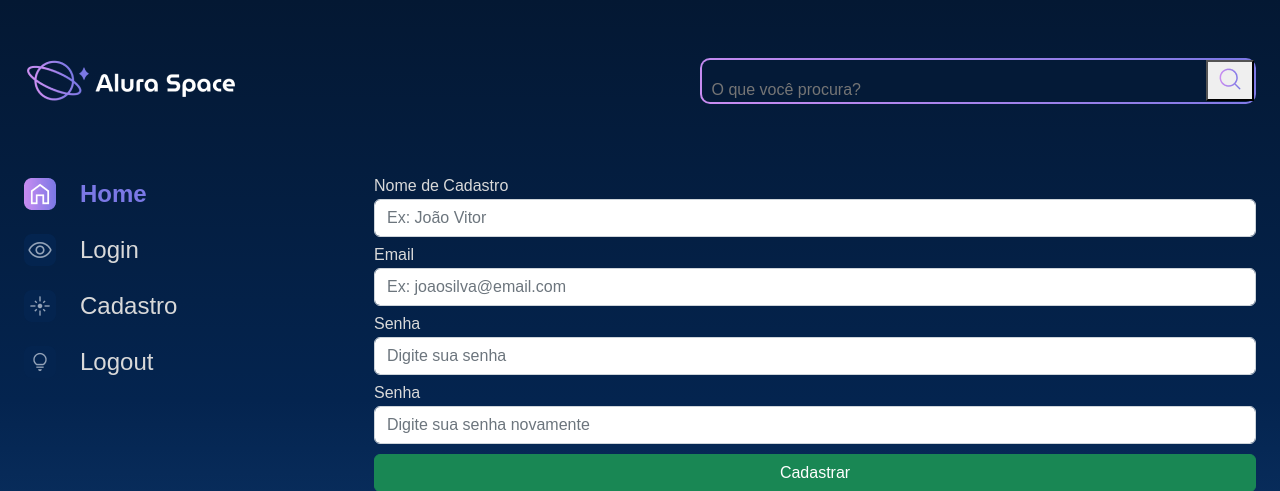
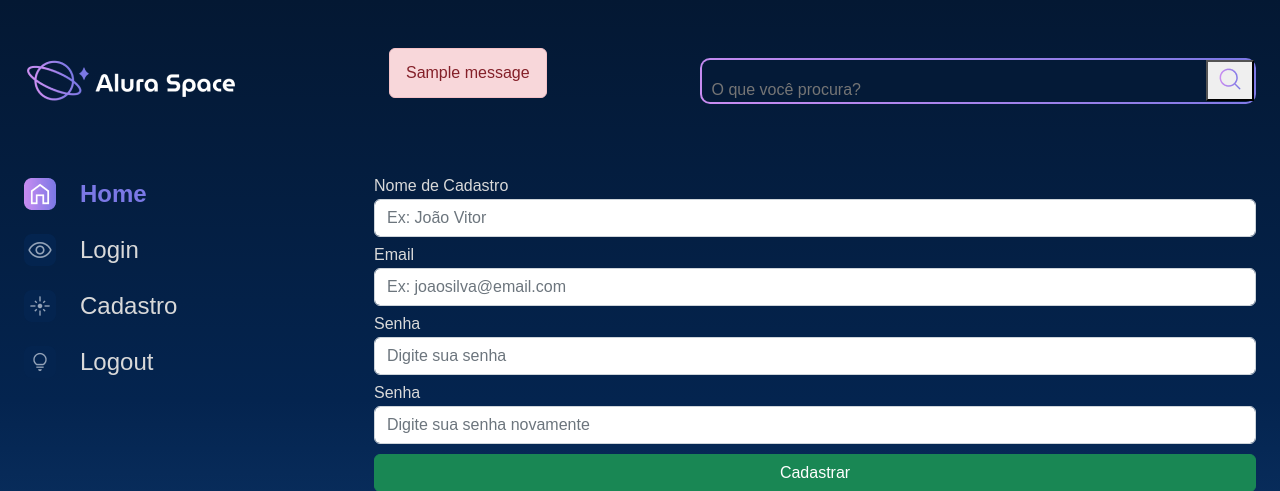
Before and after one commit to Jvsvic/alura-space, a Django app: page /cadastro in a window 1280 px wide. Shown: the top 491 px of the page. Run offline with Django 5.2, Linux system fonts and the light colour scheme; tables that the repository leaves empty hold one stand-in row (values such as "Sample post"); one stand-in notice (Sample message) is shown.

Commit message:
messages

```diff
--- a/setup/static/styles/style.css
+++ b/setup/static/styles/style.css
@@ -382,3 +382,39 @@ table {
     border: 2px solid #7B78E5;
     cursor: pointer;
 }
+
+.alert {
+    --bs-alert-bg: transparent;
+    --bs-alert-padding-x: 1rem;
+    --bs-alert-padding-y: 1rem;
+    --bs-alert-margin-bottom: 1rem;
+    --bs-alert-color: inherit;
+    --bs-alert-border-color: transparent;
+    --bs-alert-border: 1px solid var(--bs-alert-border-color);
+    --bs-alert-border-radius: 0.375rem;
+    position: relative;
+    padding: var(--bs-alert-padding-y) var(--bs-alert-padding-x);
+    margin-bottom: var(--bs-alert-margin-bottom);
+    color: var(--bs-alert-color);
+    background-color: var(--bs-alert-bg);
+    border: var(--bs-alert-border);
+    border-radius: var(--bs-alert-border-radius);
+}
+
+.alert-primary {
+    --bs-alert-color: #084298;
+    --bs-alert-bg: #cfe2ff;
+    --bs-alert-border-color: #b6d4fe;
+}
+
+.alert-success {
+    --bs-alert-color: #0f5132;
+    --bs-alert-bg: #d1e7dd;
+    --bs-alert-border-color: #badbcc;
+}
+
+.alert-danger {
+    --bs-alert-color: #842029;
+    --bs-alert-bg: #f8d7da;
+    --bs-alert-border-color: #f5c2c7;
+}
--- a/templates/usuarios/cadastro.html
+++ b/templates/usuarios/cadastro.html
@@ -20,6 +20,11 @@
     <div class="pagina-inicial">
         <header class="cabecalho">
             <img src="{% static '/assets/logo/Logo(2).png' %}" alt="Logo da Alura Space" />
+            {% for message in messages %}
+            <div class="alert alert-danger">
+                <p>{{message}}</p>
+            </div>
+            {% endfor %}
             <div class="cabecalho__busca">
                 <div class="busca__fundo">
                     <form action="{% url 'buscar' %}">
@@ -37,7 +42,7 @@
                     <a href="{% url 'index' %}"><img src="{% static '/assets/ícones/1x/Home - ativo.png' %}"> Home</a>
                     <a href="{% url 'login' %}"><img src="{% static '/assets/ícones/1x/Mais vistas - inativo.png' %}"> Login</a>
                     <a href="{% url 'cadastro' %}"><img src="{% static '/assets/ícones/1x/Novas - inativo.png' %}"> Cadastro</a>
-                    <a href="#"><img src="{% static '/assets/ícones/1x/Surpreenda-me - inativo.png' %}"> Logout</a>
+                    <a href="{% url 'logout' %}"><img src="{% static '/assets/ícones/1x/Surpreenda-me - inativo.png' %}"> Logout</a>
                 </nav>
             </section>
             <section class="galeria" style="margin-left: 5em">
--- a/usuarios/urls.py
+++ b/usuarios/urls.py
@@ -1,9 +1,9 @@
 from django.urls import path
-from usuarios.views import login, cadastro
+from usuarios.views import login, cadastro, logout
 
 urlpatterns = [
     path('login', login, name='login'),
     path('cadastro', cadastro, name='cadastro'),
-
+    path('logout', logout, name='logout'),
 
 ]
--- a/usuarios/views.py
+++ b/usuarios/views.py
@@ -2,6 +2,7 @@ from django.shortcuts import render, redirect
 from usuarios.forms import Formulario, CadastroForms
 from django.contrib.auth.models import User
 from django.contrib import auth
+from django.contrib import messages
 
 def login(request):
     form = Formulario()
@@ -19,8 +20,10 @@ def login(request):
         )
         if usuario is not None:
             auth.login(request, usuario)
+            messages.success(request, f"{nome} logado com sucesso!")
             return redirect('index')
         else:
+            messages.error(request, "Usuário e senha não conferem")
             return redirect('login')
 
     return render(request, 'usuarios/login.html', {"form": form})
@@ -33,6 +36,7 @@ def cadastro(request):
 
         if form.is_valid():
             if form['senha_1'].value() != form['senha_2'].value():
+                messages.error(request,"Senhas não são iguais")
                 return redirect('cadastro')
 
             nome = form['nome_cadastro'].value()
@@ -40,6 +44,7 @@ def cadastro(request):
             senha = form['senha_1'].value()
 
             if usuario := User.objects.filter(username=nome).exists():
+                messages.error(request, "Usuário já existente")
                 return redirect('cadastro')
 
             usuario = User.objects.create_user(
@@ -48,6 +53,12 @@ def cadastro(request):
                 password=senha
             )
             usuario.save()
+        messages.success(request, 'Cadastro efetuado com sucesso!')
         return redirect('login')
 
     return render(request, 'usuarios/cadastro.html', {"form": form})
+
+def logout(request):
+    auth.logout(request)
+    messages.success(request, 'Você efetuou o Logout.')
+    return redirect('login')
```
Also changed, not shown: galeria/views.py (+8 -2 lines), static/styles/style.css (+50 -24 lines), templates/galeria/partials/_menu.html (+7 -1 lines), templates/usuarios/login.html (+6 -1 lines).
